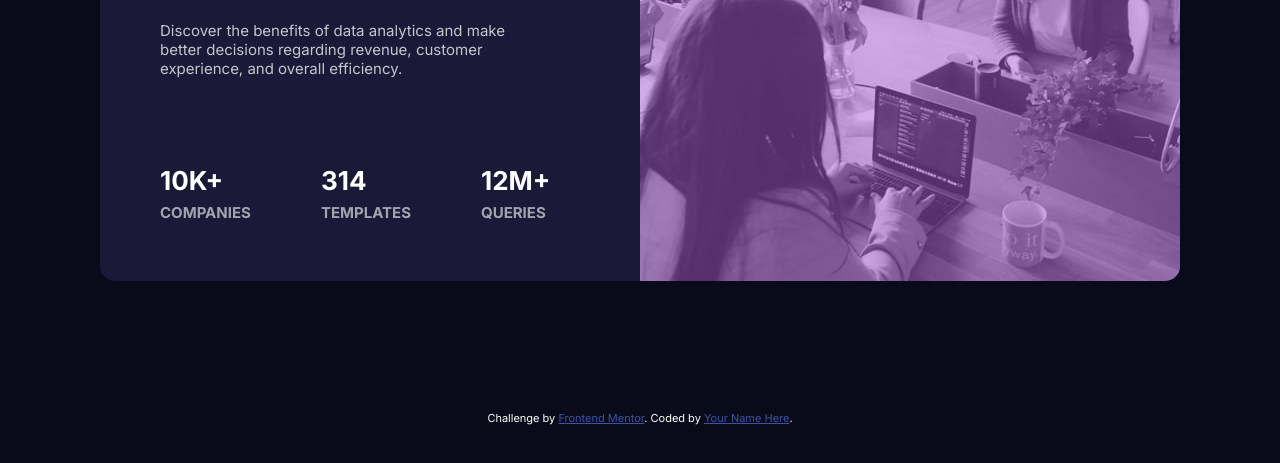
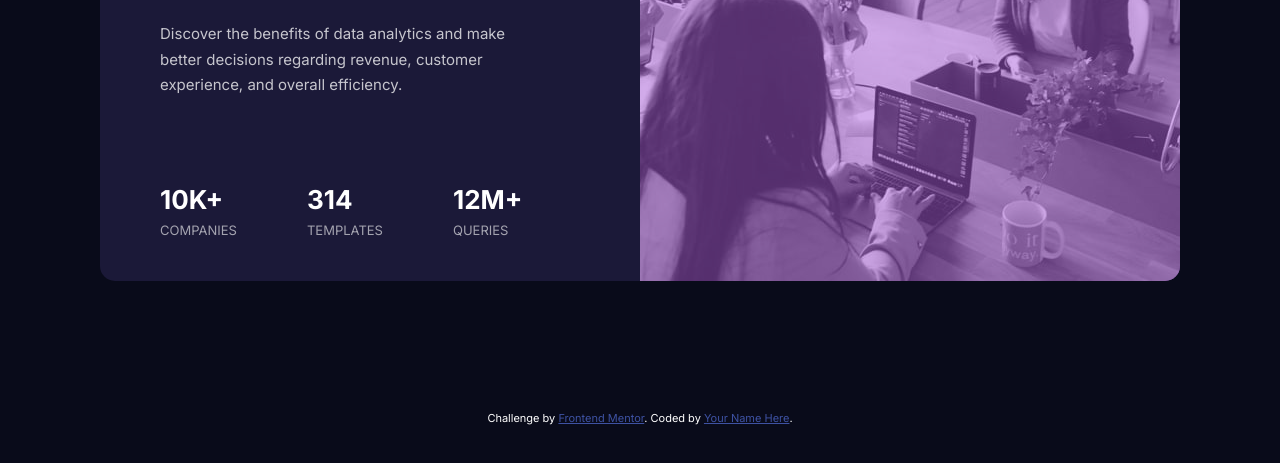
Before and after one commit to Teo-kodehode/stats-preview-card, a plain HTML site: page index.html in a window 1280 px wide. Shown: the part 303-766 px from the top of the page. Drawn offline with Linux system fonts and the light colour scheme.

Commit message:
Small font fix

```diff
--- a/index.css
+++ b/index.css
@@ -48,6 +48,7 @@ h1{
     padding: 0px 130px 10px 60px;
     color:hsla(0, 0%, 100%, 0.75);
     font-weight: 400;
+    line-height: 1.7;
 }
 
 .info{
@@ -70,8 +71,8 @@ h2{
 .stats{
     color:hsla(0, 0%, 100%, 0.6);
     margin-top: 0px;
-    font-size: 15px;
-    font-weight: 700;
+    font-size: 13px;
+    font-weight: 400;
    }
 
 .colored-text{
```
